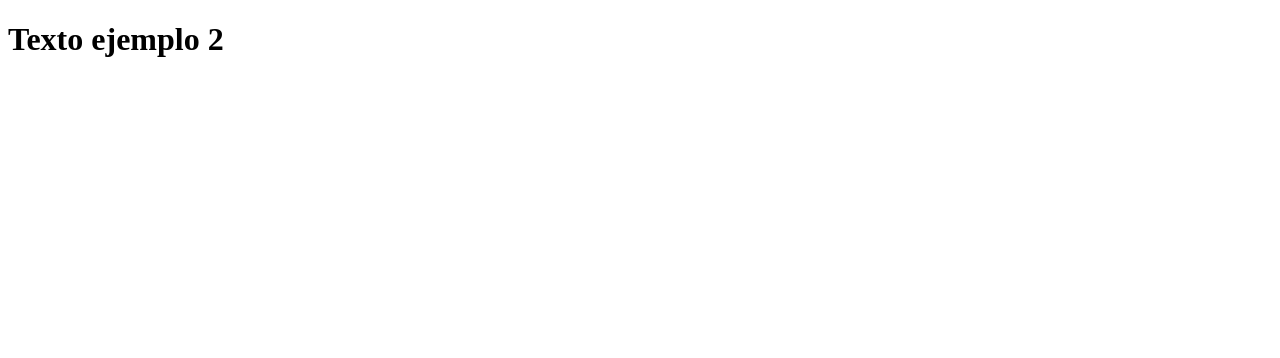
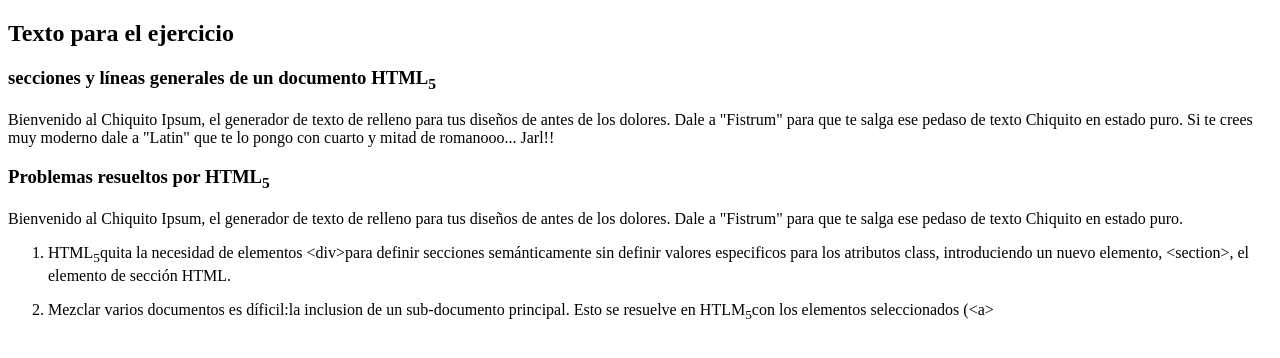
Before and after one commit to Marcos1326/mgh-geekshub-fsd-val-html-css-17012023, a plain HTML site: page index.html in a window 1280 px wide. Drawn offline with Linux system fonts and the light colour scheme; files that its build step writes are made by us from their sources.

Commit message:
renombre

```diff
--- a/index.html
+++ b/index.html
@@ -4,10 +4,21 @@
     <meta charset="UTF-8">
     <meta http-equiv="X-UA-Compatible" content="IE=edge">
     <meta name="viewport" content="width=device-width, initial-scale=1.0">
-    <title>Document</title>
+    <title>Ejercicio 1</title>
+    <link rel="stylesheet" href="style.css">
 </head>
 <body>
-    <h1>Texto ejemplo 2</h1>
-
+    <h2>Texto para el ejercicio</h2>
+    <h3>secciones y líneas generales de un documento HTML<sub>5</sub></h3>
+    <p>Bienvenido al Chiquito Ipsum, el generador de texto de relleno para tus diseños de antes de los dolores.
+        Dale a "Fistrum" para que te salga ese pedaso de texto Chiquito en estado puro. Si te crees muy moderno dale a "Latin" que te lo pongo con cuarto y mitad de romanooo...
+        Jarl!!</p>
+    <h3>Problemas resueltos por HTML<sub>5</sub></h3>
+    <p>Bienvenido al Chiquito Ipsum, el generador de texto de relleno para tus diseños de antes de los dolores.
+        Dale a "Fistrum" para que te salga ese pedaso de texto Chiquito en estado puro.</p>
+    <ol>
+        <li><p>HTML<sub>5</sub>quita la necesidad de elementos &lt;div&gt;para definir secciones semánticamente sin definir valores especificos para los atributos class, introduciendo un nuevo elemento, &lt;section&gt;, el elemento de sección HTML.</p></li>
+        <li><p>Mezclar varios documentos es díficil:la inclusion de un sub-documento principal. Esto se resuelve en HTLM<sub>5</sub>con los elementos seleccionados (&lt;a&gt;</p></li>
+    </ol>
 </body>
 </html>
```
Also changed, not shown: css/style.css (added), 1 other file.
